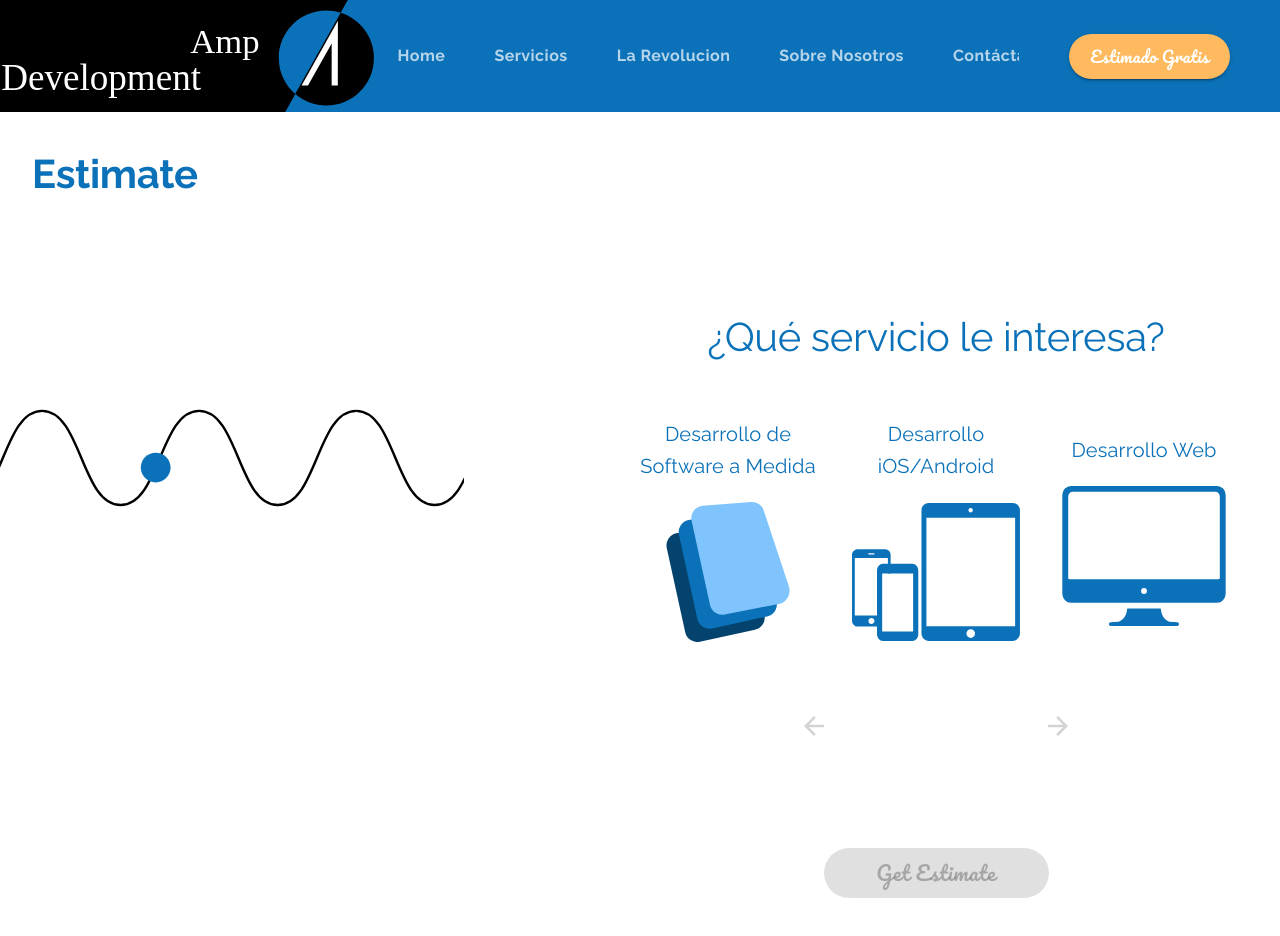
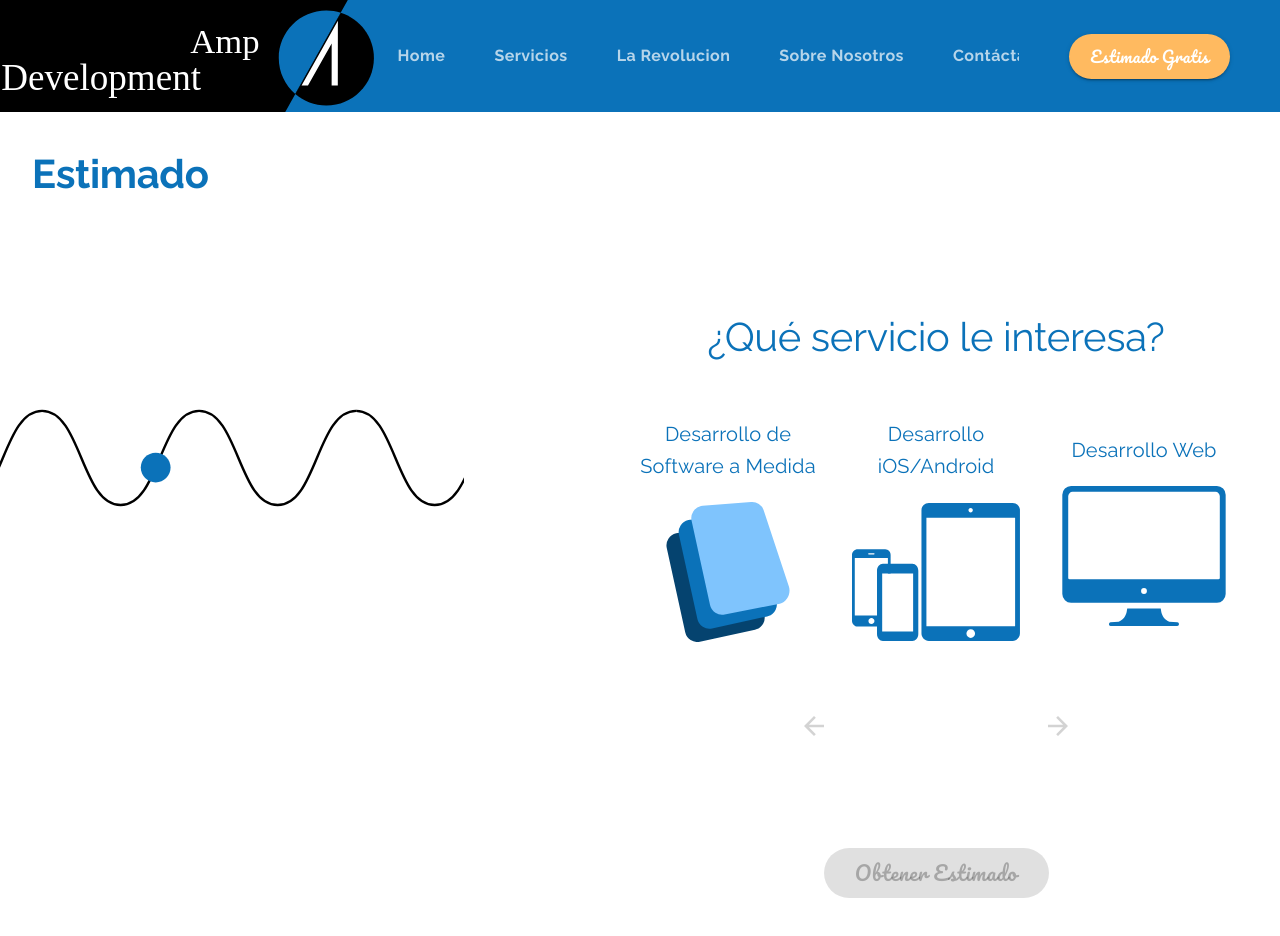
Before and after one commit to JoeContreras/arc-development, a React (Create React App) app: page /estimate in a window 1280 px wide. Shown: the top 936 px of the page. Built offline with nearby package versions, Linux system fonts and the light colour scheme.

Commit message:
estimate page final touches and course play button added.

```diff
--- a/src/components/Course.js
+++ b/src/components/Course.js
@@ -456,6 +456,18 @@ const Course = (props) => {
           </Grid>
           <Grid item>
             <Button
+              variant="contained"
+              size="large"
+              fullWidth
+              color="secondary"
+              href="https://saul2000.itch.io/gla"
+              target="_blank"
+            >
+              Probar el juego de ejemplo
+            </Button>
+          </Grid>
+          <Grid item>
+            <Button
               variant="outlined"
               size="large"
               fullWidth
--- a/src/components/Estimate.js
+++ b/src/components/Estimate.js
@@ -790,7 +790,7 @@ const Estimate = () => {
       setContact(initialState);
       setAlert({
         open: true,
-        message: "Estimate sent successfully",
+        message: "Su estimado se ha enviado.",
         backgroundColor: "#4BB543",
       });
       setDialogOpen(false);
@@ -801,7 +801,7 @@ const Estimate = () => {
       setLoading(false);
       setAlert({
         open: true,
-        message: "Something went wrong, please try again",
+        message: "Algo salio mal, porfavor intenta de nuevo",
         backgroundColor: "#FF3232",
       });
     }
@@ -1060,7 +1060,7 @@ const Estimate = () => {
           style={{ marginTop: "2em", marginLeft: matchesMD ? 0 : "2em" }}
           align={matchesMD ? "center" : undefined}
         >
-          <Typography variant="h2">Estimate</Typography>
+          <Typography variant="h2">Estimado</Typography>
         </Grid>
         <Grid
           item
@@ -1191,7 +1191,7 @@ const Estimate = () => {
               getCategory();
             }}
           >
-            Get Estimate
+            Obtener Estimado
           </Button>
         </Grid>
       </Grid>
```
